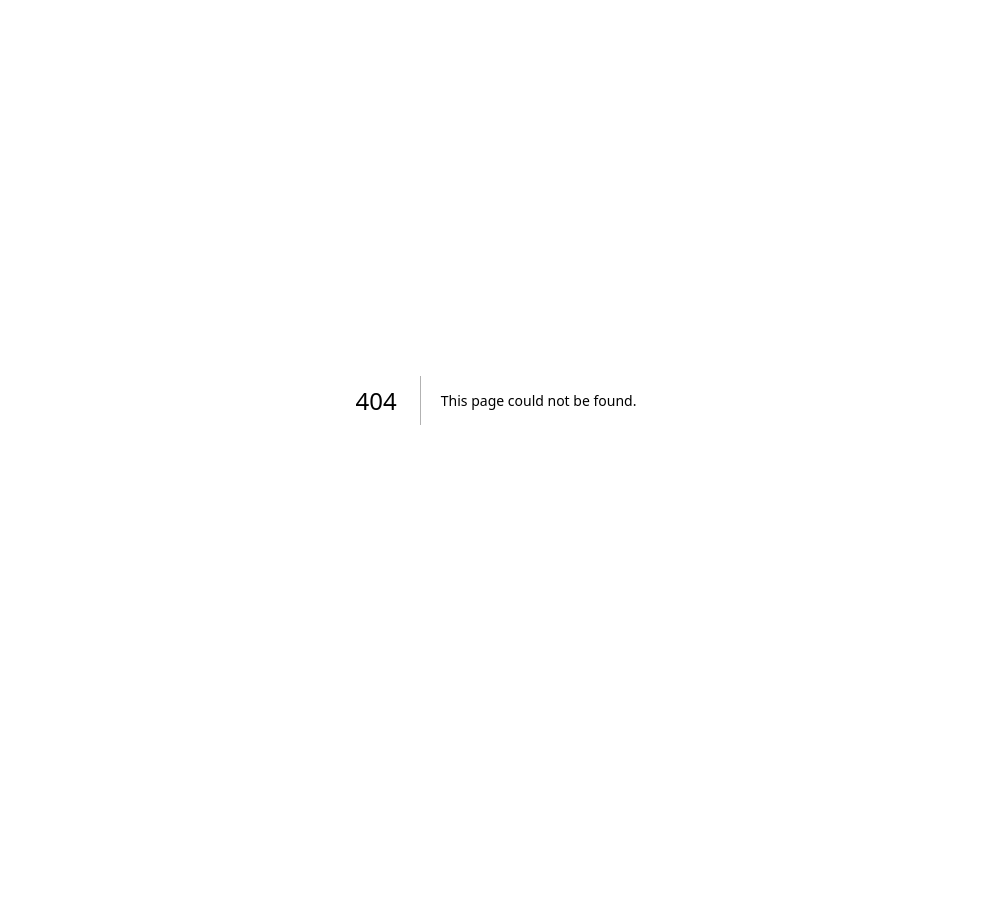
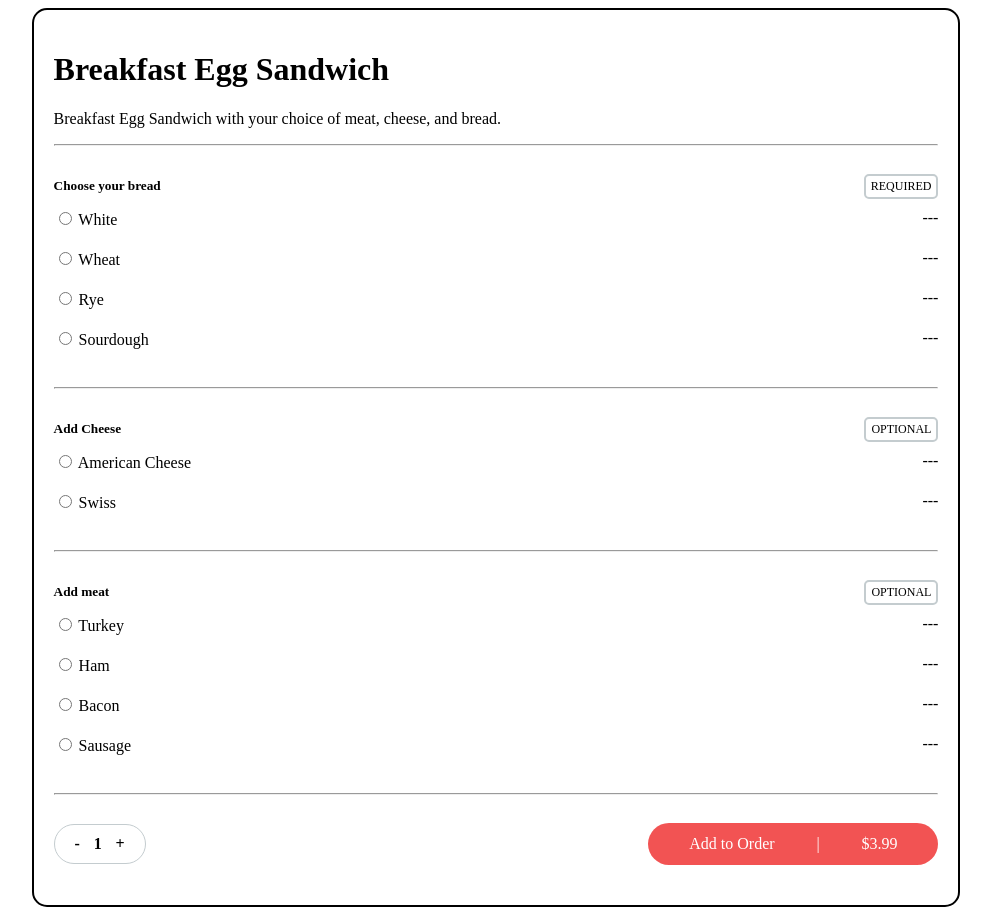
Before and after one commit to sejungk/my-deli_web-app, a Next.js app: page /product/1 in a window 1280 px wide. Before the commit this address had no page. Shown: the whole page, without its empty margins (144-1135 px from the left). Before the commit the page ends 800 px from the top, so only its background shows below. Built offline with nearby package versions, Linux system fonts and the light colour scheme.

Commit message:
individual item page created

```diff
--- a/app/globals.css
+++ b/app/globals.css
@@ -19,4 +19,5 @@
 body {
   color: rgb(var(--foreground-rgb));
   color: #1F1F1F;
+  font-family: 'Inter';
 }
--- a/component/MenuItemCard.jsx
+++ b/component/MenuItemCard.jsx
@@ -3,7 +3,9 @@ import styles from "../styles/MenuItemCard.module.css";
 const MenuItemCard = () => {
   return (
     <div className={styles.container}>
-      Pizza
+      <h5 className={styles.itemName}>Breakfast Egg Sandwich</h5>
+      <p className={styles.itemDesc}>Breakfast Egg Sandwich on your choice of bread</p>
+      <p className={styles.itemPrice}>$2.49</p>
     </div>
   )
 }
--- /dev/null
+++ b/pages/product/[id].jsx
@@ -0,0 +1,145 @@
+import styles from "../../styles/Product.module.css";
+
+const Product = () => {
+  const eggSandwich = {
+    id: 1,
+    name: "Breakfast Egg Sandwich",
+    price: [2.49, 4.59, 6.00],
+    desc: "Breakfast Egg Sandwich with your choice of meat, cheese, and bread."
+  };
+
+  return (
+    <div className={styles.container}>
+      <div className={styles.itemName}>
+        <h1 className={styles.title}>{eggSandwich.name}</h1>
+        <p className={styles.desc}>{eggSandwich.desc}</p>
+        <hr></hr>
+      </div>
+
+      <div className={styles.optionWrapper}>
+        <div className={styles.optionDesc}>
+          <h5>Choose your bread</h5>
+          <div className={styles.requiredOptionalLabel}>REQUIRED</div>
+        </div>
+
+        <div className={styles.optionChoices}>
+
+          <div className={styles.listOption}>
+            <label>
+              <input type="radio" value="White" name="bread" /> White
+            </label>
+            <div>---</div>
+          </div>
+
+          <div className={styles.listOption}>
+            <label>
+              <input type="radio" value="White" name="bread" /> Wheat
+            </label>
+            <div>---</div>
+          </div>
+
+          <div className={styles.listOption}>
+            <label>
+              <input type="radio" value="White" name="bread" /> Rye
+            </label>
+            <div>---</div>
+          </div>
+
+          <div className={styles.listOption}>
+            <label>
+              <input type="radio" value="White" name="bread" /> Sourdough
+            </label>
+            <div>---</div>
+          </div>
+
+        </div>
+      </div>
+
+      <hr></hr>
+
+      <div className={styles.optionWrapper}>
+        <div className={styles.optionDesc}>
+          <h5>Add Cheese</h5>
+          <div className={styles.requiredOptionalLabel}>OPTIONAL</div>
+        </div>
+
+        <div className={styles.optionChoices}>
+
+          <div className={styles.listOption}>
+            <label>
+              <input type="radio" value="american" name="cheese" /> American Cheese
+            </label>
+            <div>---</div>
+          </div>
+
+          <div className={styles.listOption}>
+            <label>
+              <input type="radio" value="swiss" name="cheese" /> Swiss
+            </label>
+            <div>---</div>
+          </div>
+
+        </div>
+      </div>
+
+      <hr></hr>
+
+      <div className={styles.optionWrapper}>
+        <div className={styles.optionDesc}>
+          <h5>Add meat</h5>
+          <div className={styles.requiredOptionalLabel}>OPTIONAL</div>
+        </div>
+
+        <div className={styles.optionChoices}>
+
+          <div className={styles.listOption}>
+            <label>
+              <input type="radio" value="turkey" name="meat" /> Turkey
+            </label>
+            <div>---</div>
+          </div>
+
+          <div className={styles.listOption}>
+            <label>
+              <input type="radio" value="ham" name="meat" /> Ham
+            </label>
+            <div>---</div>
+          </div>
+
+          <div className={styles.listOption}>
+            <label>
+              <input type="radio" value="bacon" name="meat" /> Bacon
+            </label>
+            <div>---</div>
+          </div>
+
+          <div className={styles.listOption}>
+            <label>
+              <input type="radio" value="sausage" name="meat" /> Sausage
+            </label>
+            <div>---</div>
+          </div>
+
+        </div>
+      </div>
+
+      <hr></hr>
+
+      <div className={styles.addToOrderSection}>
+        <div className={styles.quantity}>
+          <span>-</span>
+          <span>1</span>
+          <span>+</span>
+        </div>
+        <div className={styles.addToOrderBttn}>
+          <span>Add to Order</span>
+          <span>|</span>
+          <span>$3.99</span>
+        </div>
+      </div>
+
+    </div>
+  )
+}
+
+export default Product;
--- a/styles/MenuItemCard.module.css
+++ b/styles/MenuItemCard.module.css
@@ -1,8 +1,27 @@
 .container {
-  width: 45%;
-  height: 120px;
+  width: 46%;
+  height: 150px;
   border-radius: 15px;
   border: 1px solid #C4CCCF;
   padding: 15px 25px;
   margin: 20px 20px 20px 0;
+  display: flex;
+  flex-direction: column;
+  justify-content: space-between;
 }
+
+h5.itemName {
+  font-size: 16px;
+  font-weight: 600;
+}
+
+p.itemDesc {
+  font-size: 14px;
+  color: #31383F;
+}
+
+p.itemPrice {
+  font-size: 14px;
+  font-weight: 500;
+  color: #31383F;
+}
--- a/styles/MenuItems.module.css
+++ b/styles/MenuItems.module.css
@@ -1,5 +1,5 @@
 .container {
-  padding: 20px 50px;
+  padding: 20px 0 20px 50px;
   display: flex;
   flex-direction: column;
   width: 80%;
--- /dev/null
+++ b/styles/Product.module.css
@@ -0,0 +1,90 @@
+.container {
+  width: 70%;
+  border-radius: 15px;
+  border: 2px solid black;
+  margin: auto;
+  padding: 20px;
+}
+
+.optionWrapper {
+  padding: 20px 0;
+}
+
+.optionDesc {
+  display: flex;
+  justify-content: space-between;
+}
+
+.optionDesc h5 {
+  margin: 0;
+  margin: auto 0;
+}
+
+.requiredOptionalLabel {
+  font-size: 12px;
+  text-align: center;
+  border: 2px solid #C4CCCF;
+  border-radius: 5px;
+  padding: 3px 5px;
+}
+
+.listOption {
+  display: flex;
+  justify-content: space-between;
+  margin: 10px 0;
+}
+
+.optionChoices{
+  display: flex;
+  flex-direction: column;
+}
+
+.optionListWrapper label {
+  border: 2px solid blue;
+}
+
+.addToOrderSection {
+  padding: 20px 0;
+  display: flex;
+  justify-content: space-between;
+}
+
+.quantity {
+  border: 1.5px solid #C4CCCF;
+  display: flex;
+  justify-content: space-between;
+  width: 50px;
+  border-radius: 50px;
+  margin: auto 0;
+  padding: 10px 20px;
+  font-weight: 800;
+}
+
+.addToOrderBttn {
+  background-color: #F25353;
+  display: flex;
+  justify-content: space-around;
+  color: #ffffff;
+  width: 250px;
+  border-radius: 50px;
+  margin: auto 0;
+  padding: 12px 20px;
+}
+
+.optionListWrapper {
+  /* border: 2px solid black; */
+  /* background-color: blue; */
+}
+
+/*
+<div className={styles.addToOrderSection}>
+<div className={styles.quantity}>
+  <span>-</span>
+  <span>1</span>
+  <span>+</span>
+</div>
+<div className={styles.addToOrderBttn}>
+  <span>Add to Order</span>
+  <span>$3.99</span>
+</div>
+</div> */
```
